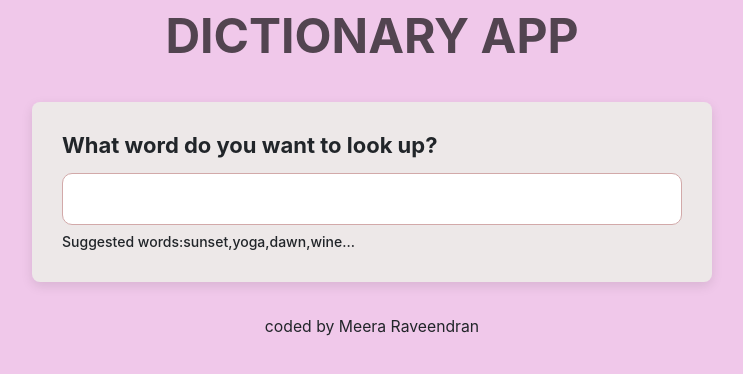
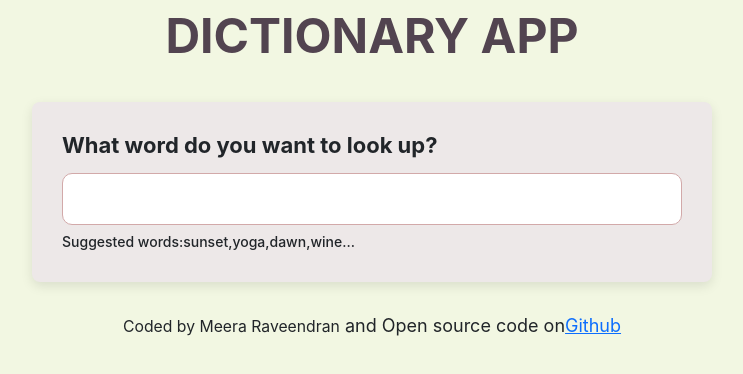
Before and after one commit to meera-raveendran/Dictionary-Project, a React (Create React App) app: page / in a window 1280 px wide. Shown: the top 374 px of the page, without its empty margins (268-1011 px from the left). Built offline with nearby package versions, Linux system fonts and the light colour scheme; no server answers.

Commit message:
update git

```diff
--- a/src/App.css
+++ b/src/App.css
@@ -6,7 +6,7 @@
 
 }
 body{
-    background-color: #f0c8ea;
+    background-color: #f2f7e2;
 }
 .App-main{
     margin: 0 300px;
--- a/src/App.js
+++ b/src/App.js
@@ -12,7 +12,7 @@ export default function App() {
         <Dictionary defaultKeyword="yoga"/>
       </main>
       <footer className="App-footer">
-        <small> coded by Meera Raveendran</small>
+        <small> Coded by Meera Raveendran</small> and Open source code on<a href="" target="_blank">Github</a>
       </footer>
       </div>
     </div>
```
